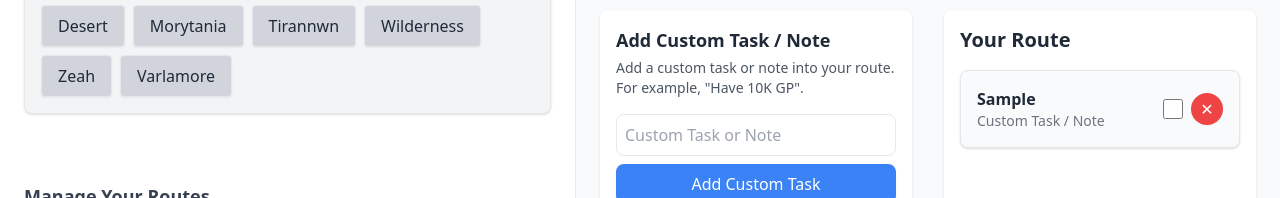
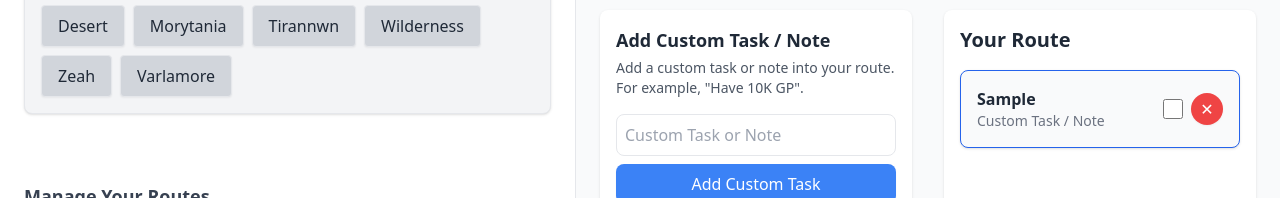
Before and after one commit to robert-w-gries/myroutebuddy, a Nuxt app: page / in a window 1280 px wide. Both pictures are taken after typing "Sample" into the empty fields and a click on the button "Add Custom Task". Shown: the part 262-460 px from the top of the page. Built offline with nearby package versions, Linux system fonts and the light colour scheme.

Commit message:
add a custom border in light and dark mode (#22)

```diff
--- a/components/RouteBuilder.vue
+++ b/components/RouteBuilder.vue
@@ -6,14 +6,14 @@
         group-name="tasks"
         @drop="onDrop"
       >
-        <Draggable
-          v-for="(task, index) in route"
-          :key="task.id"
-          :class="[
+      <Draggable
+        v-for="(task, index) in route"
+        :key="task.id"
+        :class="[
             'p-4 rounded-lg shadow border hover:bg-gray-100 transition mb-2',
             task.completed ? 'bg-gray-200 line-through text-gray-500' : 'bg-gray-50 text-gray-800',
-            task.custom ? 'bg-blue-200' : ''
-          ]"
+            task.custom ? 'border-blue-600 dark:border-green-600' : ''
+        ]"
         >
           <div class="flex items-center justify-between">
             <div>
--- a/components/TaskList.vue
+++ b/components/TaskList.vue
@@ -78,6 +78,7 @@
             points: 0, // Default points for a custom task
             custom: true, // Mark as a custom task
             region: 'Global', // Assign to "Global"
+            completed: false, // Ensure this property exists
           };
           this.$emit('add-task', customTask); // Emit to parent to add to the route
           this.customTaskName = ''; // Reset input
```
